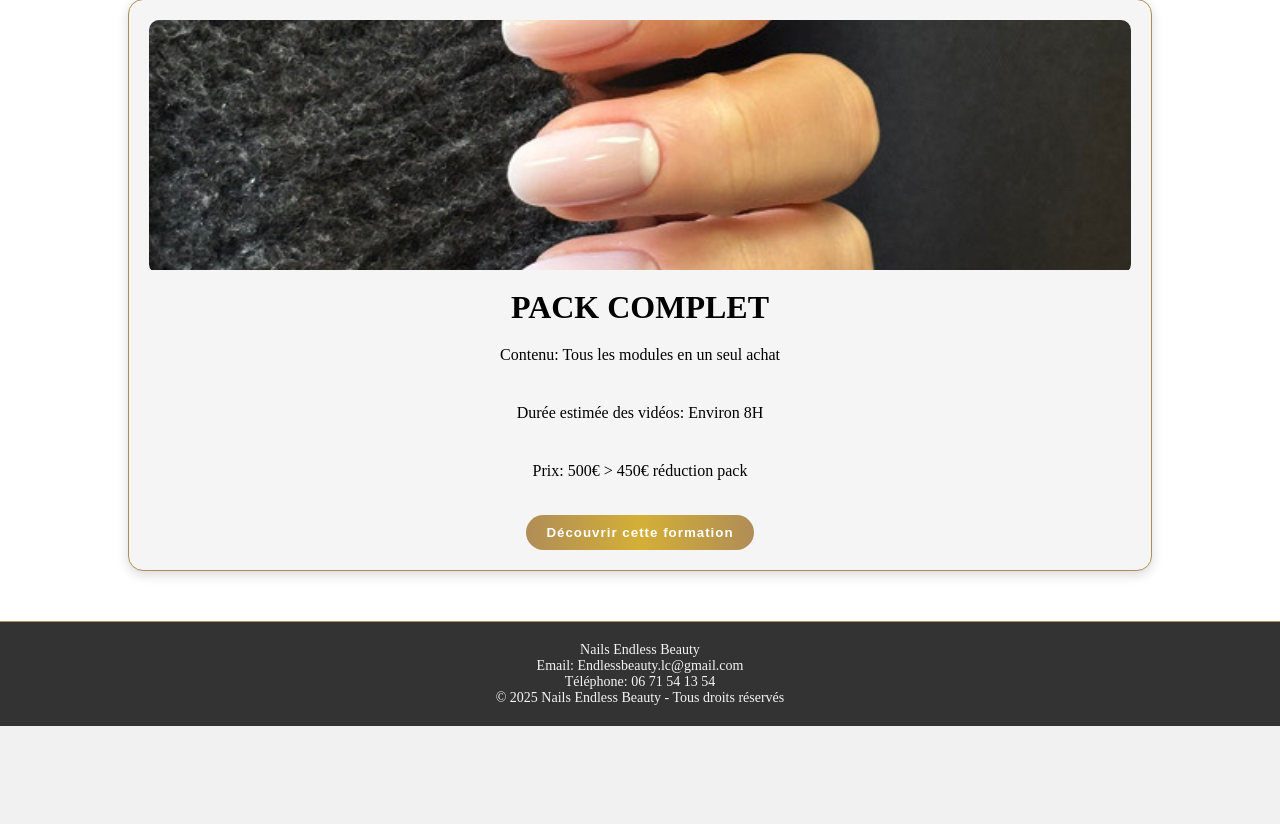
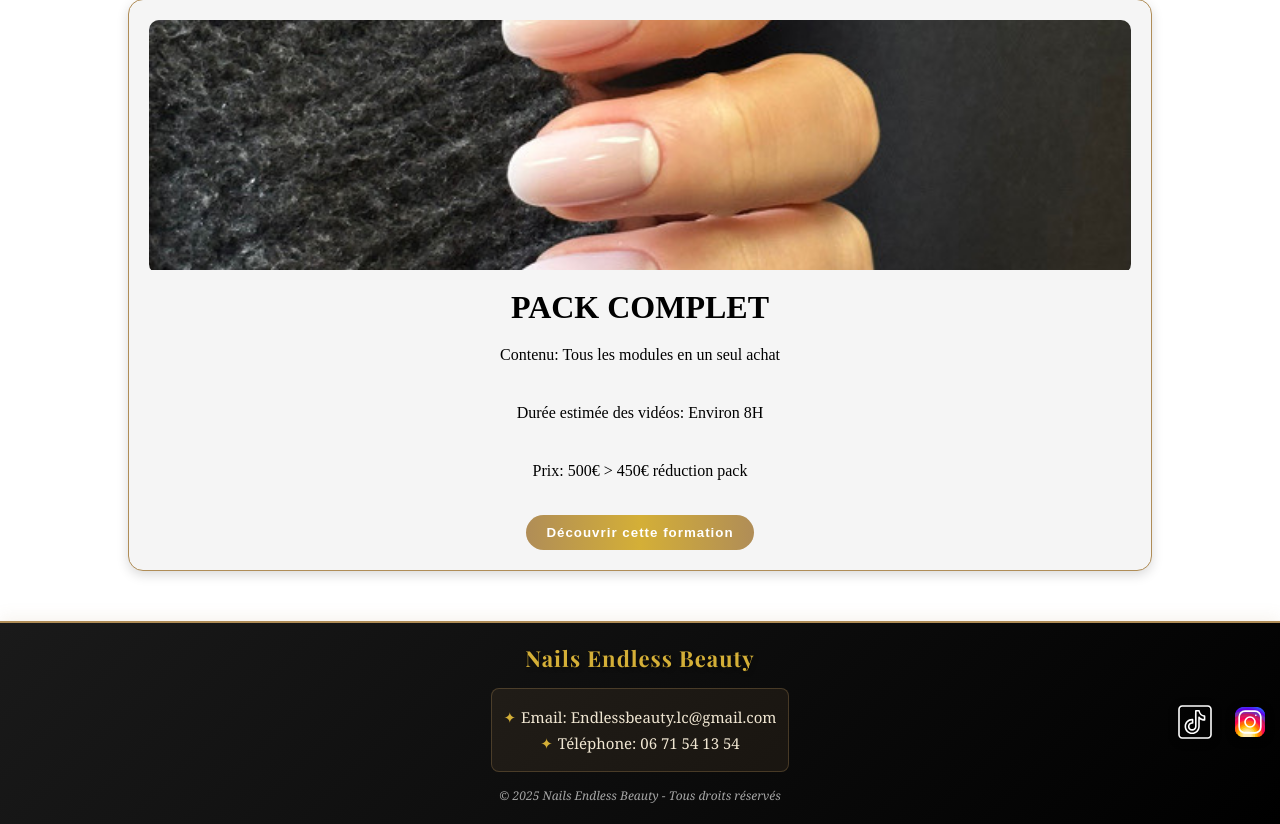
Before and after one commit to FalvoAntonio/Endless-, a PHP site: page /index.html in a window 1280 px wide. Shown: the part 2601-3425 px from the top of the page. Before the commit the page ends 3327 px from the top, so only its background shows below. Run offline with PHP 8.4, Linux system fonts and the light colour scheme.

Commit message:
Modification du footer

```diff
--- a/CSS/footer.css
+++ b/CSS/footer.css
@@ -6,12 +6,121 @@
 }
 
 
+
+
+.footer-content {
+    display: flex;
+    justify-content: center; /* Texte à gauche, logos à droite */
+    align-items: center; /* Centre verticalement et de manière à ce que les logos soient alignés avec le texte */
+    gap: 20px;
+
+}
+
+
 footer{
+
     margin-top: 50px;
     text-align: center;
-    background-color: #333333;
+    background: linear-gradient(135deg, #1a1a1a 0%, #000000 100%);
     padding: 20px;
-    font-size: 14px;
-    color: #f5f5f5;
-    border-top: 1px solid #b08d57;
+    font-size: 15px;
+    color: #eecc99;
+    font-family: 'Georgia', 'Times New Roman', serif;
+    border-top: 2px solid #b08d57;
+    box-shadow: 0 -4px 15px rgba(176, 141, 87, 0.1);
 }
+
+/* Style pour le titre " Nails Endless Beauty */
+.footer-logo {
+    font-size: 22px;
+    font-weight: bold;
+    color: #d4af37;
+    margin-bottom: 15px;
+    text-shadow: 2px 2px 4px rgba(0, 0, 0, 0.3);
+    letter-spacing: 1px;
+    font-family: 'Playfair Display', serif;
+}
+
+/* Style pour la section Contact (Mail/Tel)*/
+.contact-info {
+    background: rgba(176, 141, 87, 0.1);
+    padding: 12px;
+    border-radius: 8px;
+    margin: 10px 0; /* Ajout d'une marge pour espacer la section du reste du contenu, */
+    border: 1px solid rgba(176, 141, 87, 0.3);
+}
+/* Style pour les textes de section Contact */
+.contact-info p {
+    margin: 6px 0; /* Ajout d'une marge pour espacer les lignes de contact */
+    font-size: 15px; /* Taille de la police pour une meilleure lisibilité */
+    font-weight: 500; /* Poids de la police pour rendre le texte plus lisible */
+    color: #f0e6d2;
+}
+/*  */
+.contact-info p:before {
+    content: "✦"; /* Ajout d'une étoile avant chaque ligne de contact */
+    color: #d4af37; /* Couleur de l'étoile */
+    margin-right: 5px; /* Espace entre l'étoile et le texte */
+}
+
+/* Copyright discret */
+.copyright {
+    margin-top: 15px;
+    font-size: 12px;
+    color: #cccccc;
+    font-style: italic;
+    opacity: 0.8;
+}
+
+footer p{
+    margin: 8px;
+}
+
+/* Postionnement de mes logos */
+.logos-reseaux{
+
+    display: flex;
+    justify-content: end;
+    gap: 15px;
+    position: absolute; /* Position absolu m'a permis de placer les logos en bas à droite parce que sinon
+    il faisait un bloc et les logos étaient en dessous du texte */
+    right: 10px;
+
+}
+/* Style de mes logos */
+.logos-reseaux img{
+
+    width: 40px;
+    height: 40px;
+    transition: all 0.3s ease;
+    filter: drop-shadow(0 2px 5px rgba(0, 0, 0, 0.3));
+    /* Le filter: drop-shadow() est une propriété CSS qui permet d'ajouter une ombre portée à un élément.
+    C'est particulièrement utile pour les images avec des zones transparentes (comme les logos PNG). */
+}
+/* Style de mes logos au survol */
+.logos-reseaux img:hover{
+    transform: scale(1.15) rotate(5deg);
+    cursor: pointer;
+    filter: drop-shadow(0 4px 10px rgba(212, 175, 55, 0.4));
+}
+
+/* Responsive pour mobile */
+/* @media (max-width: 768px) {
+    footer {
+        padding: 25px 15px;
+    }
+
+    .footer-logo {
+        font-size: 20px;
+    }
+
+    .logos-reseaux {
+        position: static;
+        justify-content: center;
+        margin-top: 20px;
+    }
+
+    .footer-content {
+        flex-direction: column;
+    }
+} */
--- a/index.html
+++ b/index.html
@@ -12,7 +12,7 @@
     <link rel="stylesheet" href="./CSS/form.css" />
     <link rel="stylesheet" href="./CSS/Modal-Recherche.css" />
     <script type="module" src="./JS/script.js"></script>
-
+    <link href="https://fonts.googleapis.com/css2?family=Playfair+Display:wght@400;700&display=swap" rel="stylesheet">
     <title>Nails Endless Beauty</title>
   </head>
   <body class="homepage">
@@ -96,6 +96,7 @@
 
   <footer>
   <div class="footer-content">
+    <div>
       <div class="footer-logo">Nails Endless Beauty</div>
       <div class="contact-info">
         <p>Email: Endlessbeauty.lc@gmail.com</p>
@@ -105,6 +106,15 @@
         &copy; 2025 Nails Endless Beauty - Tous droits réservés
       </div>
     </div>
+    <div class="logos-reseaux">
+      <a href="https://www.tiktok.com/@endless.beauty8?_t=ZN-8wNbi4AV1cs&_r=1" target="_blank" rel="noopener">
+        <img src="/Images/icons8-tiktok.svg" alt="TikTok Logo">
+      </a>
+      <a href="https://www.instagram.com/accounts/login/?next=https%3A%2F%2Fwww.instagram.com%2Fendlessbeauty_nailss%2F%3Figsh%3DbGo3ZnBtcDJ1M20w%26utm_source%3Dqr&is_from_rle" target="_blank" rel="noopener">
+        <img src="/Images/Icone-Instagram.svg" alt="Instagram Logo">
+      </a>
+    </div>
+  </div>
 </footer>
   </body>
 </html>
```
Also changed, not shown: Images/Photos Accueil/IMG_4012.jpeg (added), Images/Photos Accueil/IMG_4015.jpeg (added), Images/Photos Accueil/IMG_4016.jpeg (added), Images/Photos Accueil/IMG_4017.jpeg (added), Images/icons8-tiktok.svg (added). Lines whose indentation alone changed are shown as unchanged.
